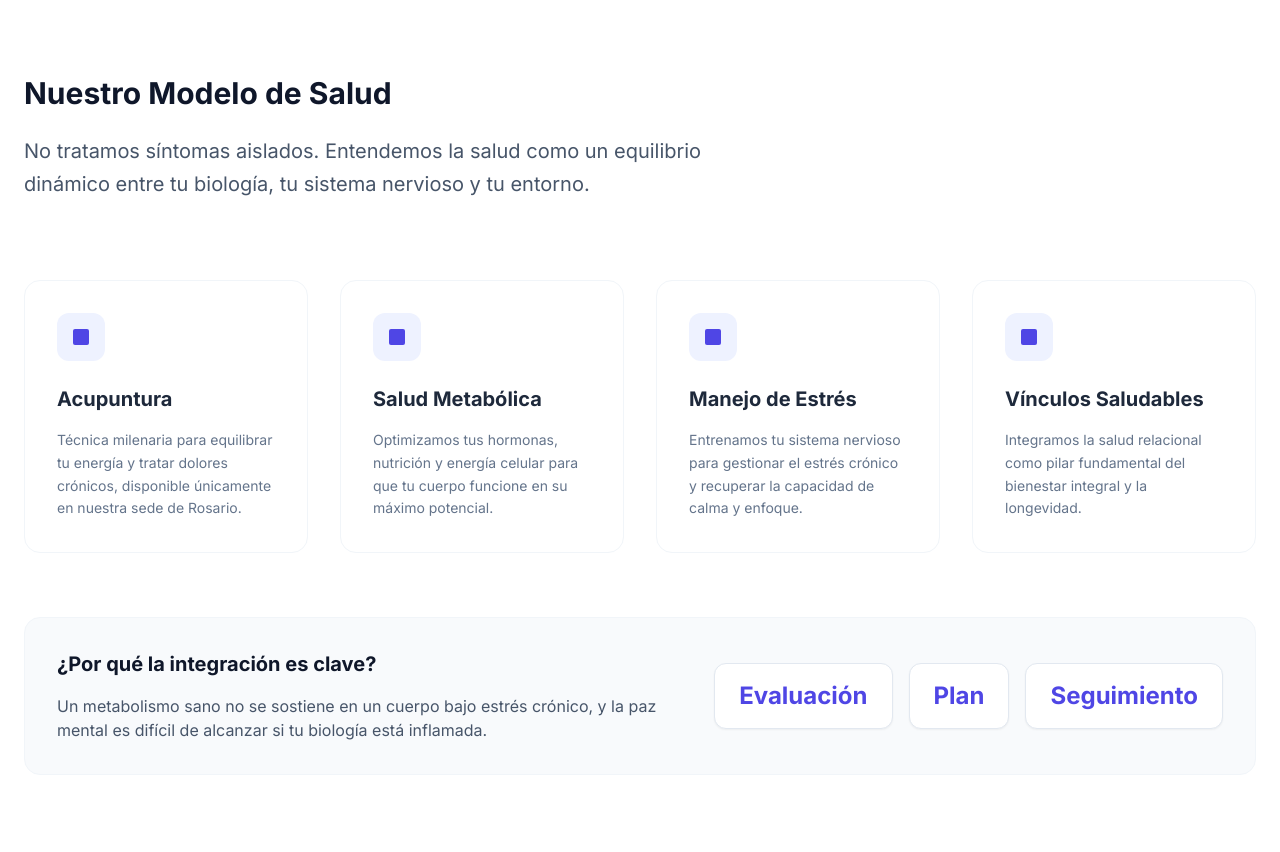
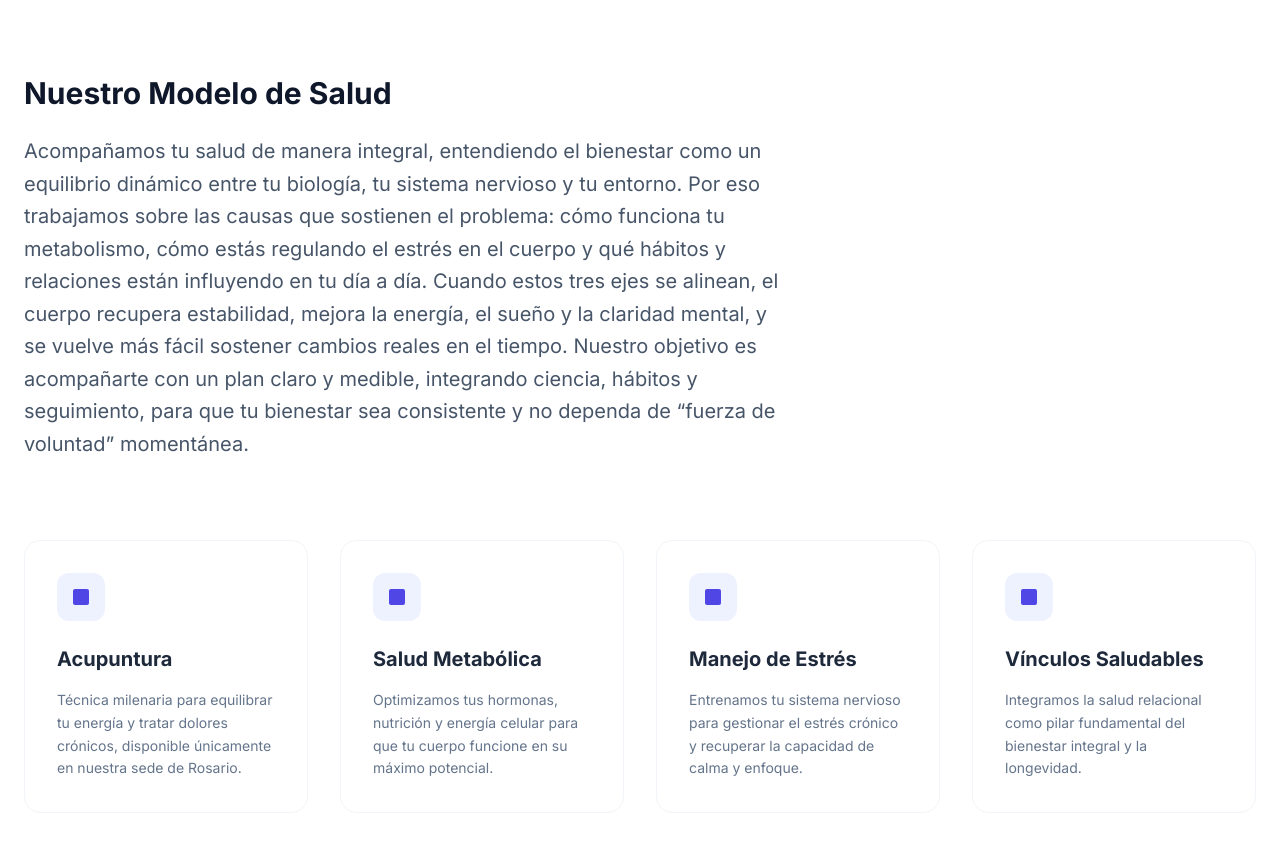
Before and after one commit to arielreinaudo/emyti2026, a React (Vite) app: page / in a window 1280 px wide. Shown: the part 840-1692 px from the top of the page. Built offline with nearby package versions, Linux system fonts and the light colour scheme.

Commit message:
feat: Update app description and AI Studio link
Refines the description of Emyti's holistic healing model to be more comprehensive and engaging. Also updates the AI Studio link for accurate app access. Includes a new stylesheet link for improved UI.

```diff
--- a/App.tsx
+++ b/App.tsx
@@ -19,7 +19,7 @@ const TRANSLATIONS = {
     },
     model: {
       title: 'Nuestro Modelo de Salud',
-      sub: 'No tratamos síntomas aislados. Entendemos la salud como un equilibrio dinámico entre tu biología, tu sistema nervioso y tu entorno.',
+      sub: 'Acompañamos tu salud de manera integral, entendiendo el bienestar como un equilibrio dinámico entre tu biología, tu sistema nervioso y tu entorno. Por eso trabajamos sobre las causas que sostienen el problema: cómo funciona tu metabolismo, cómo estás regulando el estrés en el cuerpo y qué hábitos y relaciones están influyendo en tu día a día. Cuando estos tres ejes se alinean, el cuerpo recupera estabilidad, mejora la energía, el sueño y la claridad mental, y se vuelve más fácil sostener cambios reales en el tiempo. Nuestro objetivo es acompañarte con un plan claro y medible, integrando ciencia, hábitos y seguimiento, para que tu bienestar sea consistente y no dependa de “fuerza de voluntad” momentánea.',
       cards: [
         { title: 'Acupuntura', desc: 'Técnica milenaria para equilibrar tu energía y tratar dolores crónicos, disponible únicamente en nuestra sede de Rosario.' },
         { title: 'Salud Metabólica', desc: 'Optimizamos tus hormonas, nutrición y energía celular para que tu cuerpo funcione en su máximo potencial.' },
--- a/index.html
+++ b/index.html
@@ -29,10 +29,12 @@
   }
 }
 </script>
+<link rel="stylesheet" href="/index.css">
 </head>
 <body class="bg-slate-50 text-slate-900 antialiased">
     <div id="root"></div>
     <!-- Carga del punto de entrada de la aplicación -->
     <script type="module" src="./index.tsx"></script>
+<script type="module" src="/index.tsx"></script>
 </body>
 </html>
```
Also changed, not shown: 1 other file (tests, documents, lock files or other folders).
